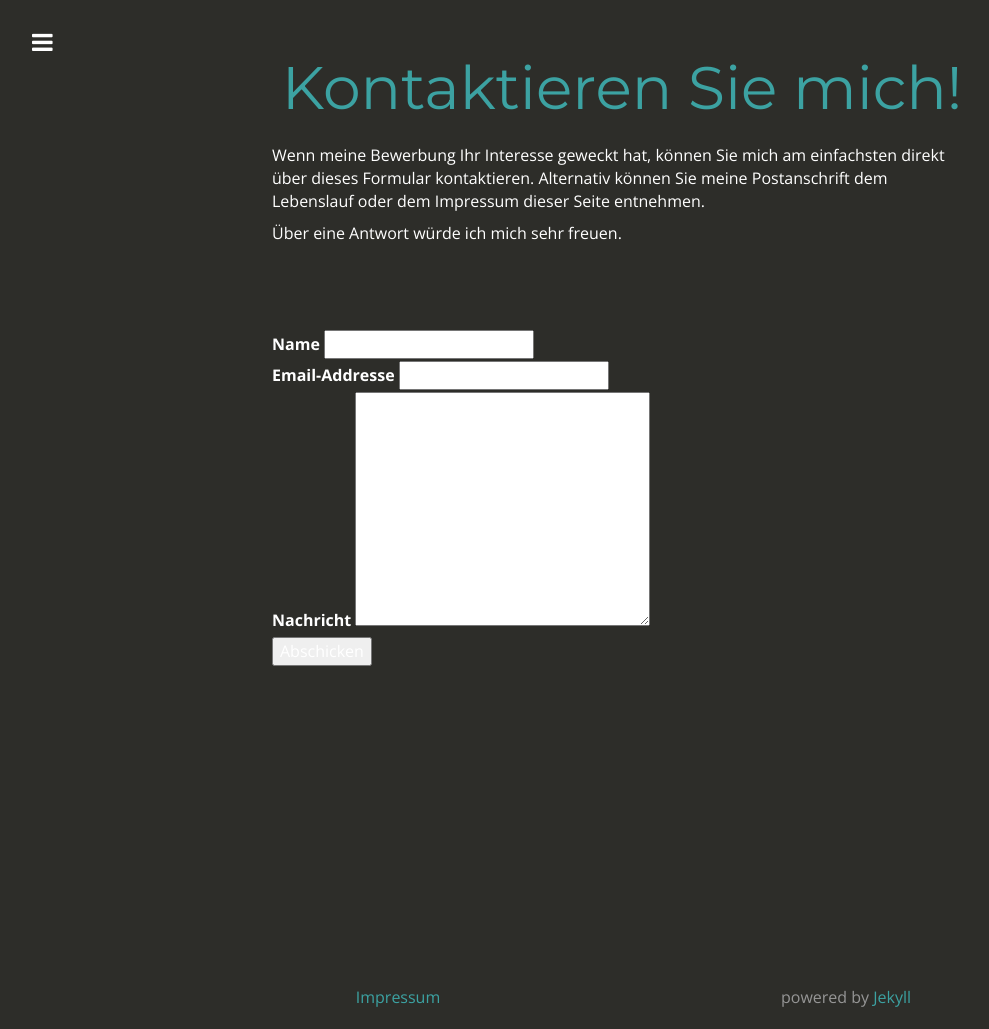
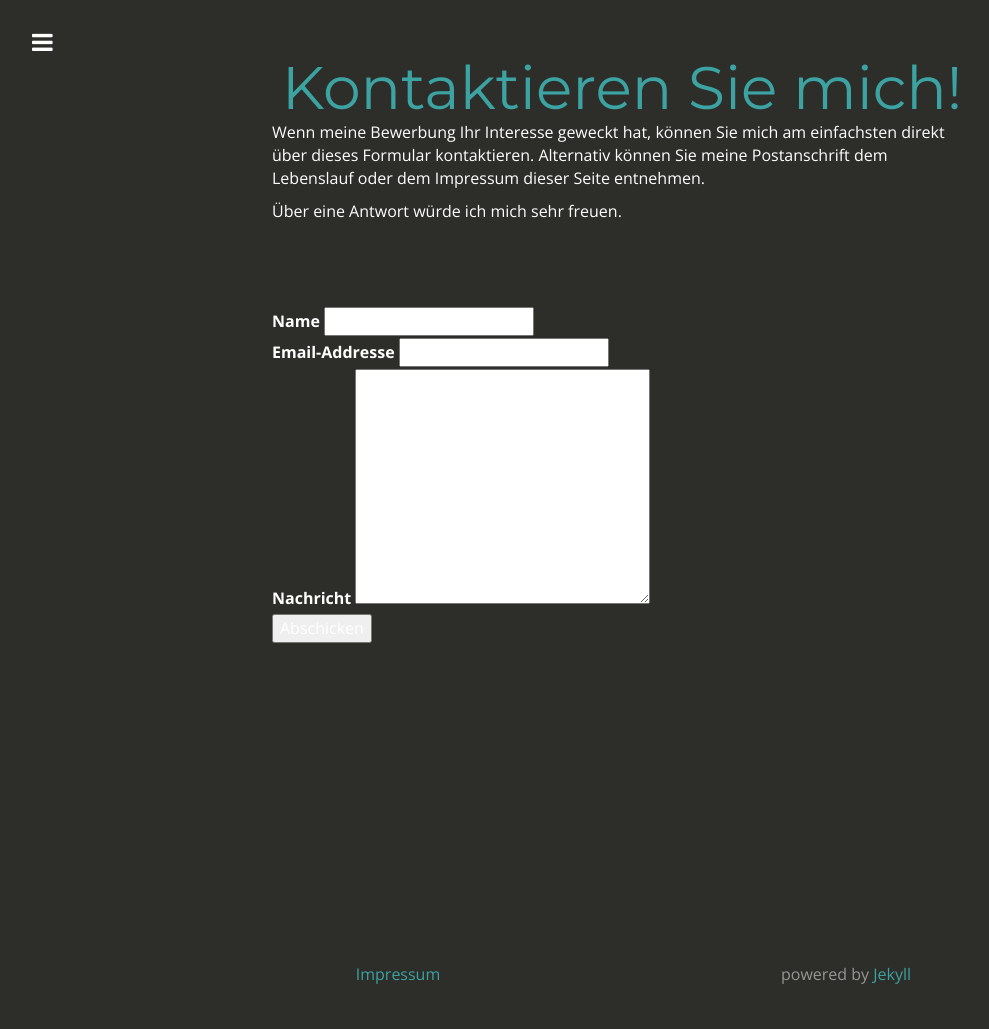
Before and after one commit to BriGitBardot/Bewerbung2, a Jekyll site: the page built from Kontakt.md, in a window 1280 px wide. Shown: the whole page, without its empty margins (18-1007 px from the left). Built offline with Jekyll 4.4.1, drawn with Linux system fonts in a browser that asks for light colours; nearby versions of some CDN libraries; after the commit the page ends 1006 px from its top, so only the background shows below that.

Commit message:
Update Kontakt.md

```diff
--- a/Kontakt.md
+++ b/Kontakt.md
@@ -5,11 +5,14 @@
 
 <div class="container-fluid index">
   <div class="row index all-posts">
+  <div id="contact">
 
 <h1 class="header author-header">Kontaktieren Sie mich!</h1>
-	<br>
-<p>Wenn meine Bewerbung Ihr Interesse geweckt hat, können Sie mich am einfachsten direkt über dieses Formular kontaktieren. Alternativ können Sie meine Postanschrift dem Lebenslauf oder dem Impressum dieser Seite entnehmen.</p>
+
+<div class="contactContent">
+<p class="intro">Wenn meine Bewerbung Ihr Interesse geweckt hat, können Sie mich am einfachsten direkt über dieses Formular kontaktieren. Alternativ können Sie meine Postanschrift dem Lebenslauf oder dem Impressum dieser Seite entnehmen.</p>
 <p class="intro">Über eine Antwort würde ich mich sehr freuen.</p>
+</div>
 
     <div id="search-container">
    <form action="http://formspree.io/annika.hamachers@uni-muenster.de" method="POST">
@@ -24,3 +27,4 @@
   </div>
 </div>
 </div>
+</div>
```
